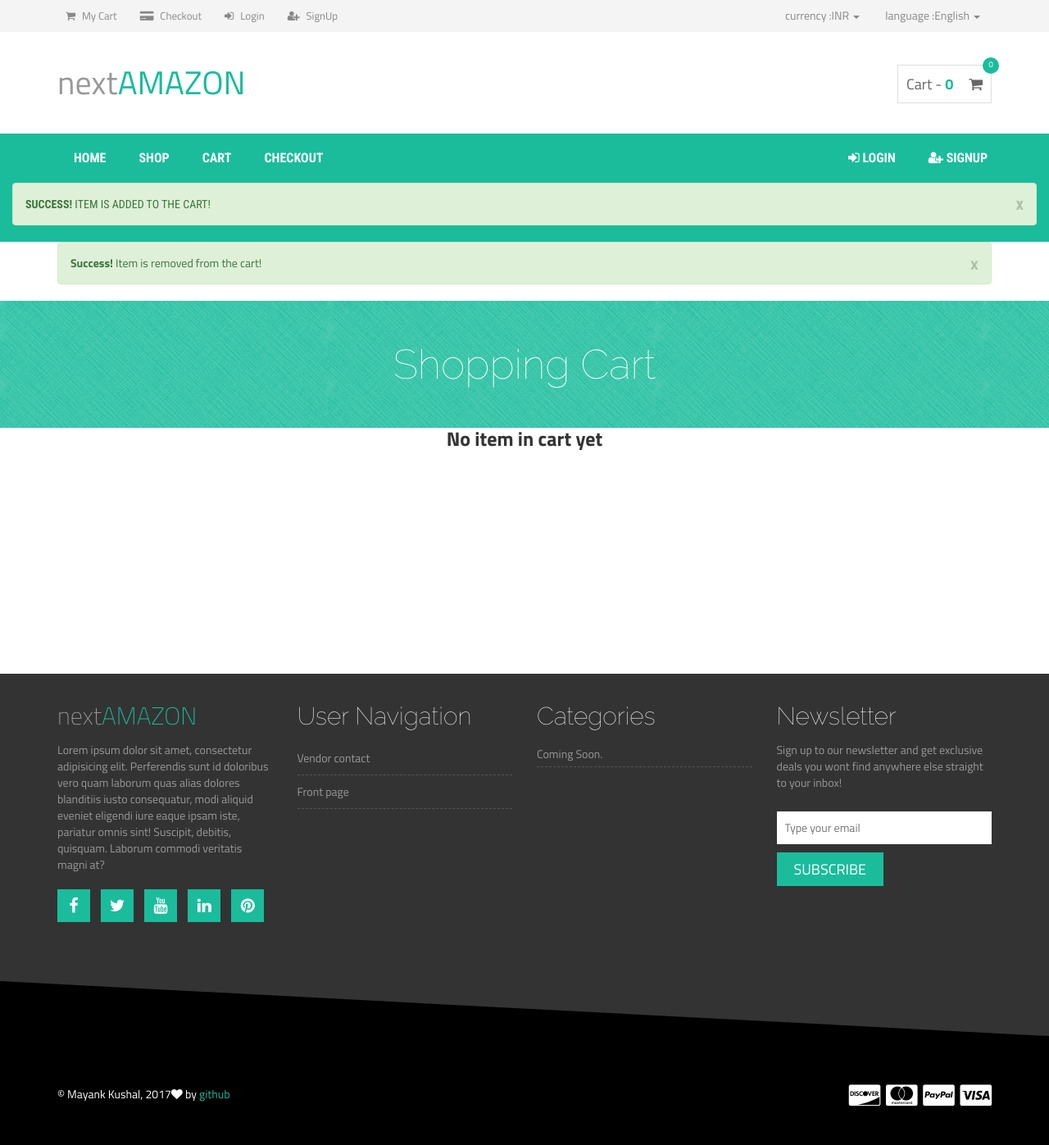
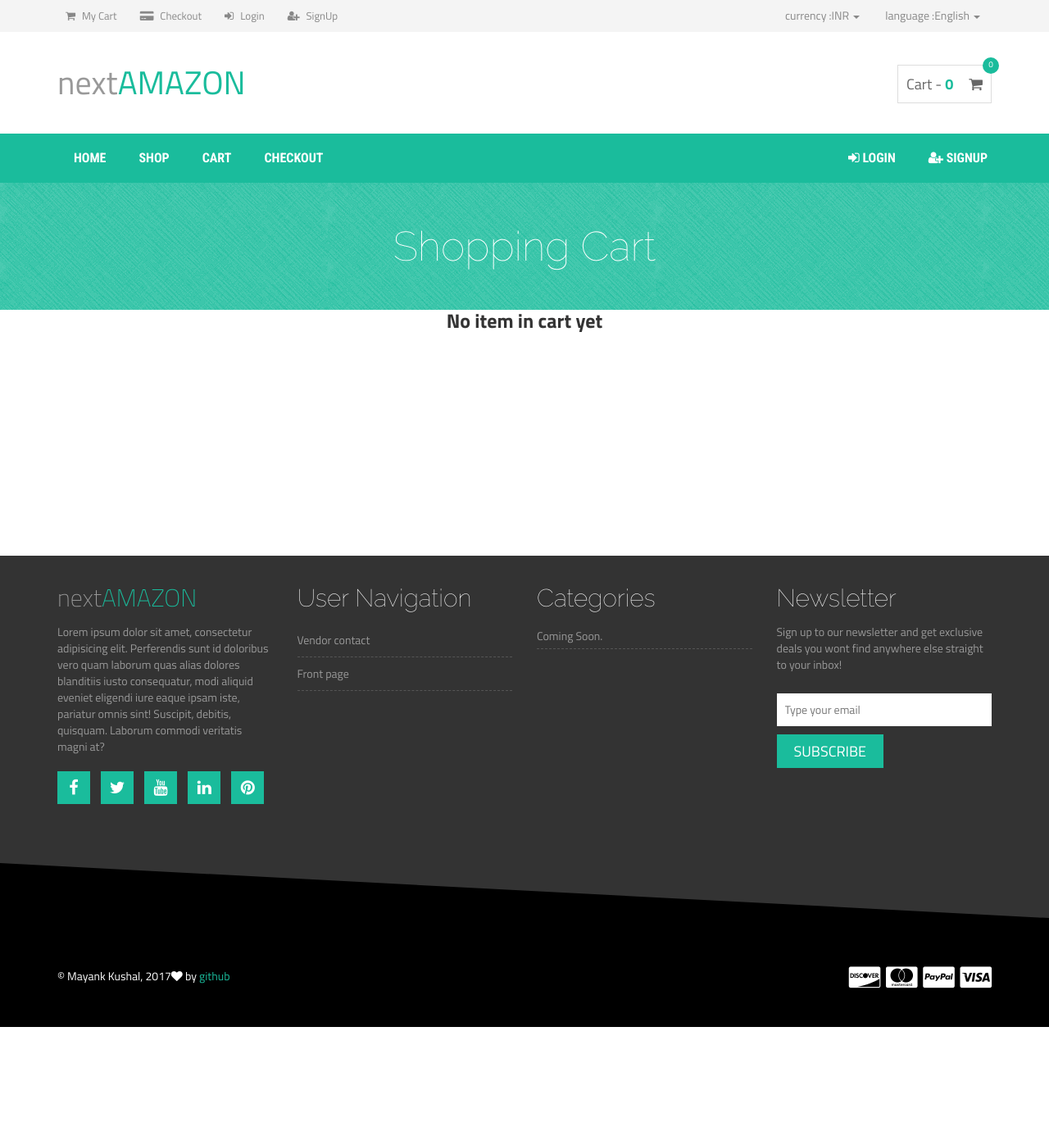
Before and after one commit to mayankkushal/amaze, a Django app: page /cart in a window 1280 px wide. Shown: the whole page at 82% size. After the commit the page ends 1253 px from the top, so only its background shows below. Run offline with Django 3.2, Linux system fonts and the light colour scheme; some libraries are stand-ins or nearby versions.

Commit message:
Update base.html

```diff
--- a/templates/amaze/base.html
+++ b/templates/amaze/base.html
@@ -131,20 +131,19 @@
         </div>
     </div> <!-- End mainmenu area -->
     <div class="container mainmenu-area">
-  <div class="alert alert-success" id="success-alert-added hide" onLoad=>
+  <div class="alert alert-success" id="success-alert-added">
       <button type="button" class="close" data-dismiss="alert">x</button>
       <strong>Success! </strong>
       Item is added to the cart!
   </div>
-</div>
-<div class="container">
-  <div class="alert alert-success" id="success-alert-remove hide">
+      <script type="text/javascript">document.getElementById("success-alert-added").style.display = 'none';</script>
+  <div class="alert alert-success" id="success-alert-remove">
       <button type="button" class="close" data-dismiss="alert">x</button>
       <strong>Success! </strong>
       Item is removed from the cart!
   </div>
+  <script type="text/javascript">document.getElementById("success-alert-remove").style.display = 'none';</script>
 </div>
-<script type="text/javascript">document.getElementById("hide").style.display = 'none';</script>
     {% block body_block %}{%endblock%}
 
     <div class="footer-top-area">
```
